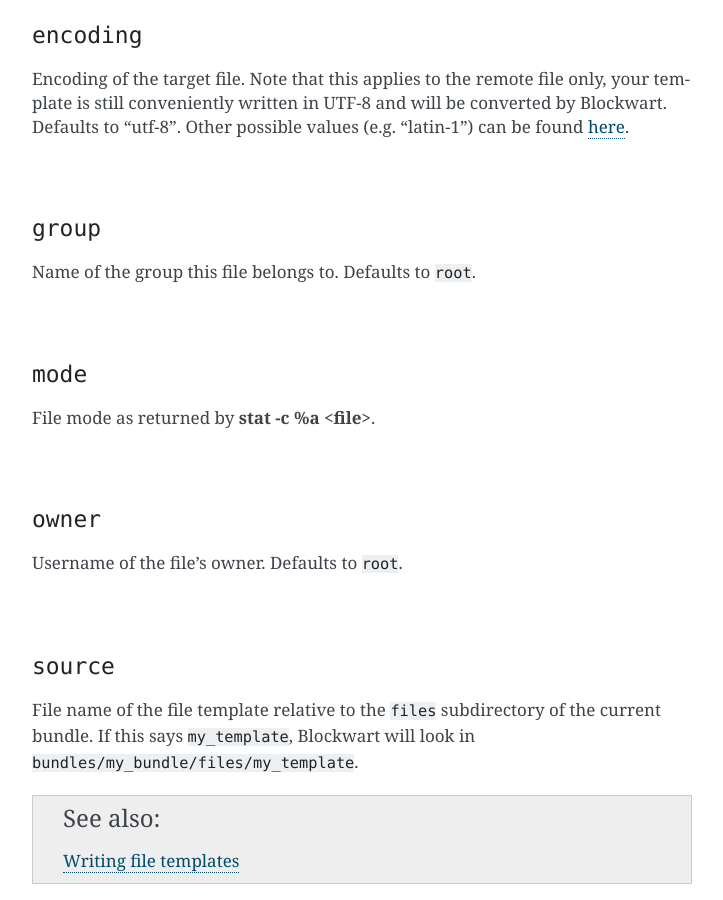
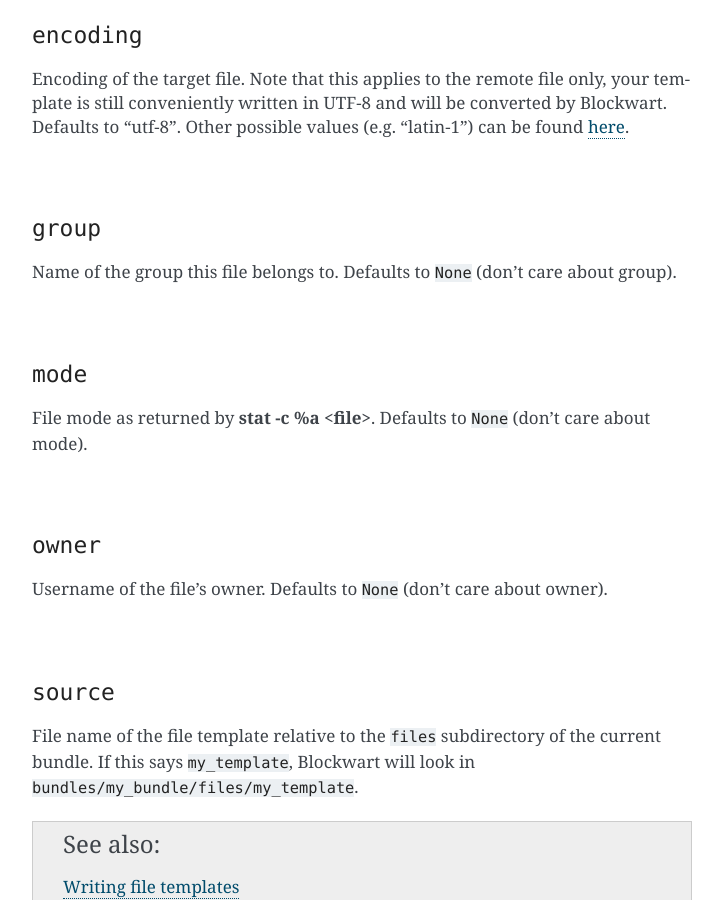
Before and after one commit to bundlewrap/bundlewrap, a Sphinx documentation site: the page built from doc/item_file.rst, in a window 1280 px wide and 900 px high, scrolled down 1492 px. Shown: the whole window, without its empty margins (388-1111 px from the left). Built offline with Sphinx 7.4.7, drawn with Linux system fonts in a browser that asks for light colours.

Commit message:
file items don't care about ownership and mode by default

```diff
--- a/doc/item_file.rst
+++ b/doc/item_file.rst
@@ -83,21 +83,21 @@ Encoding of the target file. Note that this applies to the remote file only, you
 ``group``
 +++++++++
 
-Name of the group this file belongs to. Defaults to ``root``.
+Name of the group this file belongs to. Defaults to ``None`` (don't care about group).
 
 |
 
 ``mode``
 ++++++++
 
-File mode as returned by :command:`stat -c %a <file>`.
+File mode as returned by :command:`stat -c %a <file>`. Defaults to ``None`` (don't care about mode).
 
 |
 
 ``owner``
 +++++++++
 
-Username of the file's owner. Defaults to ``root``.
+Username of the file's owner. Defaults to ``None`` (don't care about owner).
 
 |
 
```
Also changed, not shown: 2 other files.
